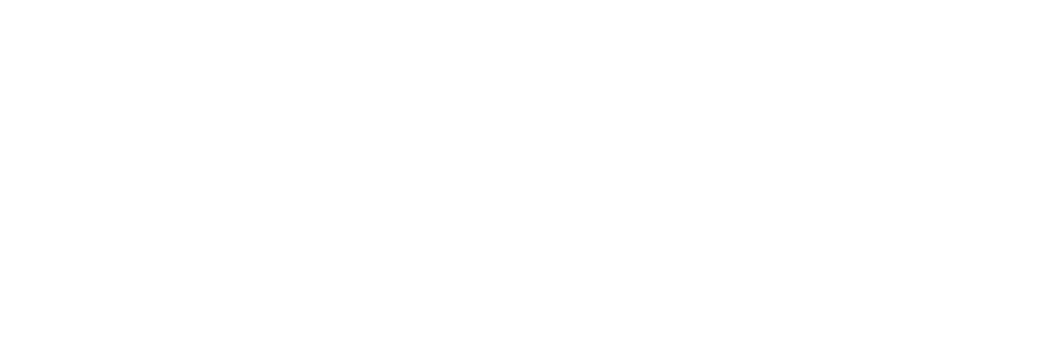
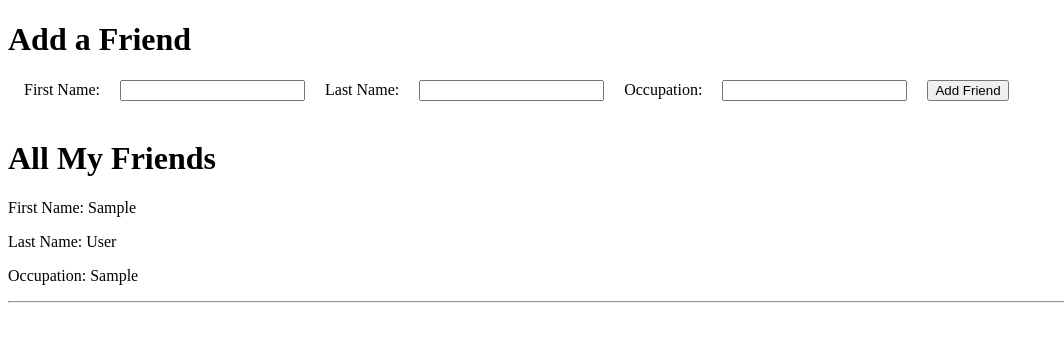
Before and after one commit to blublin/04_Python, a Flask app: page / in a window 1280 px wide. Before the commit the part shown is empty. Shown: the top 342 px of the page, without its empty margins (0-1064 px from the left). Run offline with Flask 2, Linux system fonts and the light colour scheme; tables that the repository leaves empty or names only in its code hold one stand-in row (values such as "Sample post").

Commit message:
database, back end and front end connected!

```diff
--- a/Flask_MySQL/db_connection/my_first_flask_mysql/friend.py
+++ b/Flask_MySQL/db_connection/my_first_flask_mysql/friend.py
@@ -21,3 +21,9 @@ class Friend:
         for friend in results:
             friends.append( cls(friend) )
         return friends
+        # class method to save our friend to the database
+    @classmethod
+    def save(cls, data ):
+        query = "INSERT INTO friends ( first_name , last_name , occupation , created_at, updated_at ) VALUES ( %(fname)s , %(lname)s , %(occ)s , NOW() , NOW() );"
+        # data is a dictionary that will be passed into the save method from server.py
+        return connectToMySQL('first_flask').query_db( query, data )
--- a/Flask_MySQL/db_connection/my_first_flask_mysql/server.py
+++ b/Flask_MySQL/db_connection/my_first_flask_mysql/server.py
@@ -1,13 +1,32 @@
-from flask import Flask, render_template
+from flask import Flask, render_template, request, redirect, session
 # import the class from friend.py
 from friend import Friend
 app = Flask(__name__)
-@app.route("/")
+
+@app.route('/')
 def index():
-    # call the get all classmethod to get all friends
     friends = Friend.get_all()
     print(friends)
-    return render_template("index.html")
+    return render_template("index.html", all_friends = friends)
+
+# relevant code snippet from server.py
+from friend import Friend
+@app.route('/create_friend', methods=["POST"])
+def create_friend():
+    # First we make a data dictionary from our request.form coming from our template.
+    # The keys in data need to line up exactly with the variables in our query string.
+    data = {
+        "fname": request.form["fname"],
+        "lname" : request.form["lname"],
+        "occ" : request.form["occ"]
+    }
+    # We pass the data dictionary into the save method from the Friend class.
+    Friend.save(data)
+    # Don't forget to redirect after saving to the database.
+    return redirect('/')
+
+
+
 
 if __name__ == "__main__":
     app.run(debug=True)
--- a/Flask_MySQL/db_connection/my_first_flask_mysql/templates/index.html
+++ b/Flask_MySQL/db_connection/my_first_flask_mysql/templates/index.html
@@ -7,6 +7,24 @@
     <title>Document</title>
 </head>
 <body>
+    <h1>Add a Friend</h1>
+    <form action="/create_friend" method="POST">
+        <label for="fname">First Name:</label>
+        <input type="text" name="fname">
+        <label for="lname">Last Name:</label>
+        <input type="text" name="lname">
+        <label for="occ" >Occupation:</label>
+        <input type="text" name="occ">
+        <input type="submit" value="Add Friend">
+    </form>
 
+
+    <h1>All My Friends</h1>
+    {% for one_friend in all_friends %}
+        <p>First Name: {{one_friend.first_name}}</p>
+        <p>Last Name: {{one_friend.last_name}}</p>
+        <p>Occupation: {{one_friend.occupation}}</p>
+        <hr>
+    {% endfor %}
 </body>
 </html>
```
